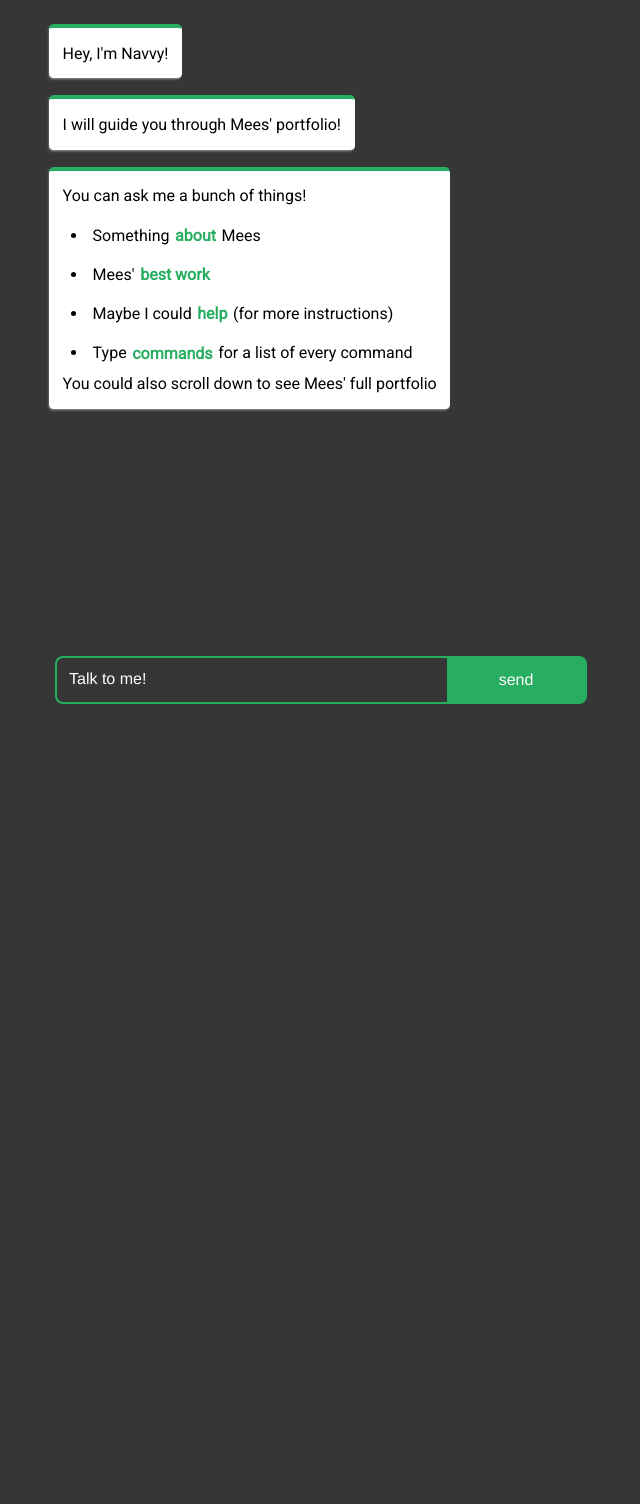
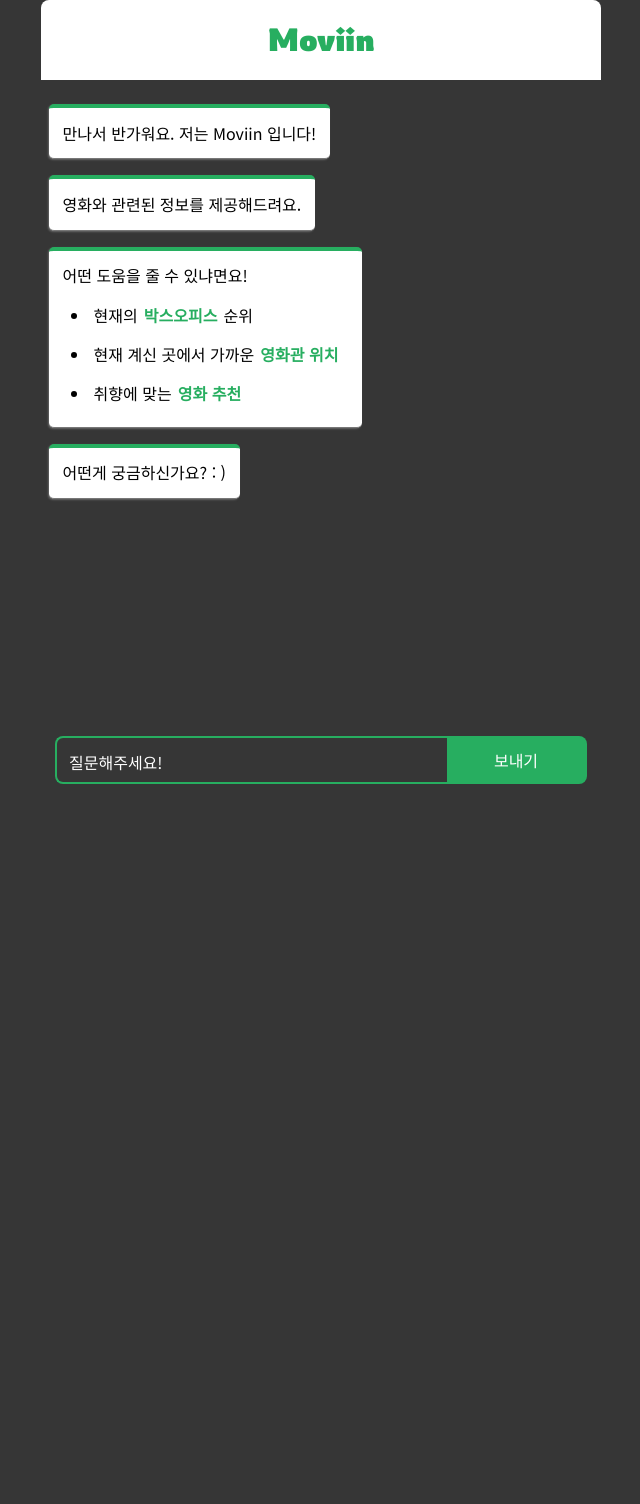
Before and after one commit to hsyeun/Kosa_3_ChatBot_Project, a Flask app: page / in a window 1280 px wide. Shown: the whole page, without its empty margins (319-959 px from the left). After the commit the page ends 784 px from the top, so only its background shows below. Run offline with Flask 2, Linux system fonts and the light colour scheme; some libraries are stand-ins or nearby versions.

Commit message:
UI 틀 완성

```diff
--- a/static/script.js
+++ b/static/script.js
@@ -12,7 +12,7 @@ var sendForm = document.querySelector('#chatform'),
     input,
     previousInput,
     isReaction = false,
-    unkwnCommReaction = "I didn't quite get that.",
+    unkwnCommReaction = "무슨 말인지 모르겠어요 : (",
     chatbotButton = document.querySelector(".submit-button")
 
 sendForm.onkeydown = function(e){
--- a/static/style.css
+++ b/static/style.css
@@ -2,7 +2,7 @@
    v2.0 | 20110126
    License: none (public domain)
 */
-@import url("https://fonts.googleapis.com/css?family=Montserrat|Roboto");
+@import url('https://fonts.googleapis.com/css2?family=Noto+Sans+KR&family=Rowdies:wght@700&display=swap');
 html, body, div, span, applet, object, iframe,
 h1, h2, h3, h4, h5, h6, p, blockquote, pre,
 a, abbr, acronym, address, big, cite, code,
@@ -59,14 +59,35 @@ table {
 
 body {
   overflow-x: hidden;
-  font-family: "Roboto", sans-serif;
+  font-family: "Noto Sans KR", sans-serif;
   font-weight: 400;
-  font-size: 16px;
+  font-size: 18px;
   font-size: 1em;
   -moz-osx-font-smoothing: grayscale;
   -webkit-font-smoothing: antialiased;
   line-height: 1.45;
   background-color: #363636;
+}
+
+.chatbot__head {
+  background-color: #fff;
+  display: flex;
+  flex-flow: row nowrap;
+  align-content: space-between;
+  width: 100%;
+  max-width: 35em;
+  min-height: 10vh;
+  max-height: 10vh;
+  margin: 0 auto;
+  padding: 1em;
+  /* padding-bottom: 0; */
+  border-radius: 8px 8px 0px 0px;
+}
+.chatbot__head .title {
+  margin: 0 auto;
+  font-family: 'Rowdies', cursive;
+  font-size: 2em;
+  color: #27ae60;
 }
 
 .chatbot__overview {
@@ -146,6 +167,10 @@ body {
   animation-delay: 1800ms;
   animation-play-state: running;
 }
+.chatlist .bot__output:nth-child(4) {
+  animation-delay: 2800ms;
+  animation-play-state: running;
+}
 .chatlist .bot__output--standard:last-child {
   display: block;
 }
@@ -173,7 +198,7 @@ body {
 .block--background {
   background-color: #363636;
   width: 100vw;
-  height: 100vh;
+  /* height: 100vh; */
 }
 
 #chatform {
@@ -184,7 +209,7 @@ body {
   margin: 0 auto;
   padding-top: 1em;
   font-size: 1em;
-  font-family: Helvetica;
+  font-family: 'Noto Sans KR', sans-serif;
 }
 @media screen and (max-width: 29em) {
   #chatform {
--- a/templates/index.html
+++ b/templates/index.html
@@ -12,8 +12,8 @@
             href="https://cpwebassets.codepen.io/assets/favicon/logo-pin-8f3771b1072e3c38bd662872f6b673a722f4b3ca2421637d5596661b4e2132cc.svg"
             color="#111">
       <title>Moviin</title>
-      <link href="https://fonts.googleapis.com/css?family=Montserrat:700,400" rel="stylesheet" type="text/css">
-      <link rel="stylesheet" href="https://maxcdn.bootstrapcdn.com/font-awesome/4.5.0/css/font-awesome.min.css">
+      <!-- <link href="https://fonts.googleapis.com/css?family=Montserrat:700,400" rel="stylesheet" type="text/css"> -->
+      <!-- <link rel="stylesheet" href="https://maxcdn.bootstrapcdn.com/font-awesome/4.5.0/css/font-awesome.min.css"> -->
       <link rel="stylesheet" href="/static/style.css">
 
 </head>
@@ -21,26 +21,32 @@
 <body>
       <main class="page__main">
             <div class="block--background">
+                  <div class="chatbot__head">
+                        <p class="title">Moviin</p>
+                  </div>
                   <div class="chatbot__overview">
                         <ul class="chatlist">
-                  <li class="bot__output bot__output--standard">Hey, I'm Navvy!</li>
-                  <li class="bot__output bot__output--standard">I will guide you through Mees' portfolio!</li>
+                              <li class="bot__output bot__output--standard">만나서 반가워요. 저는 Moviin 입니다!</li>
+                              <li class="bot__output bot__output--standard">영화와 관련된 정보를 제공해드려요.</li>
                               <li class="bot__output bot__output--standard">
-                    <span class="bot__output--second-sentence">You can ask me a bunch of things!</span>
+                                    <span class="bot__output--second-sentence">어떤 도움을 줄 수 있냐면요!</span>
                                     <ul>
-                      <li class="input__nested-list">Something <span class="bot__command">about</span> Mees</li>
-                      <li class="input__nested-list">Mees' <span class="bot__command">best work</span></li>
-                      <li class="input__nested-list">Maybe I could <span class="bot__command">help</span> (for more instructions)</li>
-                      <li class="input__nested-list">Type <span class="bot__command">commands</span> for a list of every command</li>
+                                          <li class="input__nested-list">현재의 <span class="bot__command">박스오피스</span> 순위
+                                          </li>
+                                          <li class="input__nested-list">현재 계신 곳에서 가까운 <span class="bot__command">영화관
+                                                      위치</span></li>
+                                          <li class="input__nested-list">취향에 맞는 <span class="bot__command">영화 추천</span>
+                                          </li>
                                     </ul>
-                    You could also scroll down to see Mees' full portfolio
                               </li>
+                              <li class="bot__output bot__output--standard">어떤게 궁금하신가요? : )</li>
                         </ul>
                   </div>
                   <div class="chatbox-area">
                         <form action="" id="chatform">
-                    <textarea placeholder="Talk to me!" class="chatbox" name="chatbox" resize: "none" minlength="2"></textarea>
-                    <input class="submit-button" type="submit" value="send">
+                              <textarea placeholder="질문해주세요!" class="chatbox" name="chatbox" resize: "none"
+                                    minlength="2"></textarea>
+                              <input class="submit-button" type="submit" value="보내기">
                         </form>
                   </div>
                   <div class="block--background"></div>
```
Lines whose indentation alone changed are shown as unchanged.
